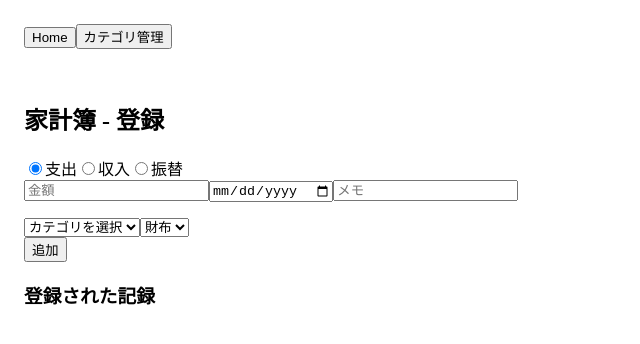
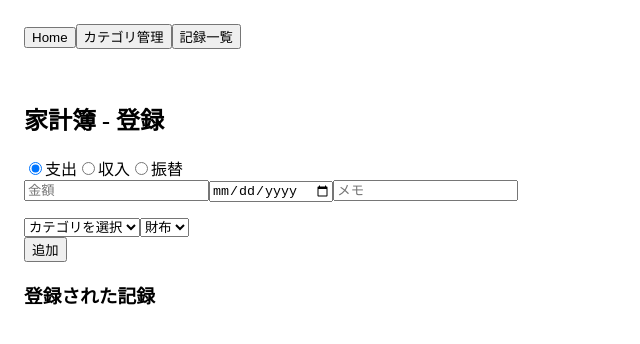
Before and after one commit to o-tsumuro/kakeibo-app-ts, a React (Vite) app: page / in a window 1280 px wide. Shown: the top 344 px of the page, without its empty margins (0-640 px from the left). Built offline with nearby package versions, Linux system fonts and the light colour scheme.

Commit message:
App.tsx にルーティングを追加

```diff
--- a/src/App.tsx
+++ b/src/App.tsx
@@ -2,17 +2,19 @@ import { useState } from 'react';
 import Home from './pages/Home'
 import CategoryManagement from './pages/CategoryManagement';
 import { RecordProvider } from './contexts/RecordContext';
+import RecordList from './pages/RecordList';
 
 const App = () => {
-  const [page, setPage] = useState<'home' | 'category'>('home');
+  const [page, setPage] = useState<'home' | 'category' | 'list'>('home');
 
   return (
     <RecordProvider>
       <nav style={{ padding: '1rem' }}>
         <button onClick={() => setPage('home')}>Home</button>
         <button onClick={() => setPage('category')}>カテゴリ管理</button>
+        <button onClick={() => setPage('list')}>記録一覧</button>
       </nav>
-      {page === 'home' ? <Home /> : <CategoryManagement />}
+      {page === 'home' ? <Home /> : page === 'category' ? <CategoryManagement /> : <RecordList />}
     </RecordProvider>
   );
 }
```
